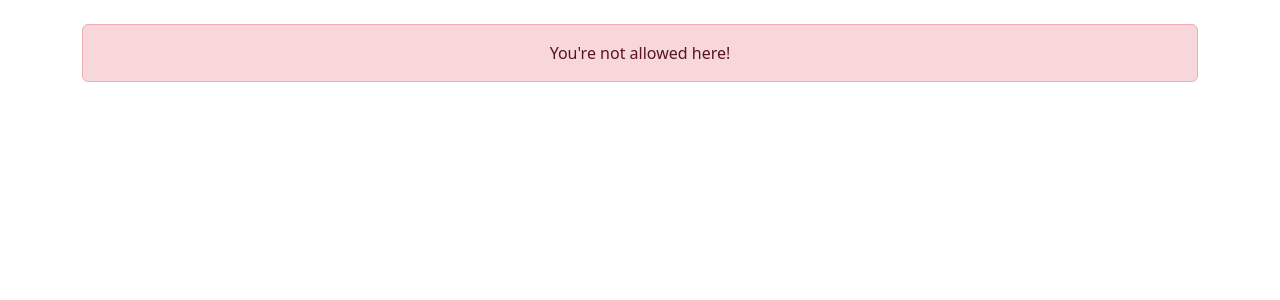
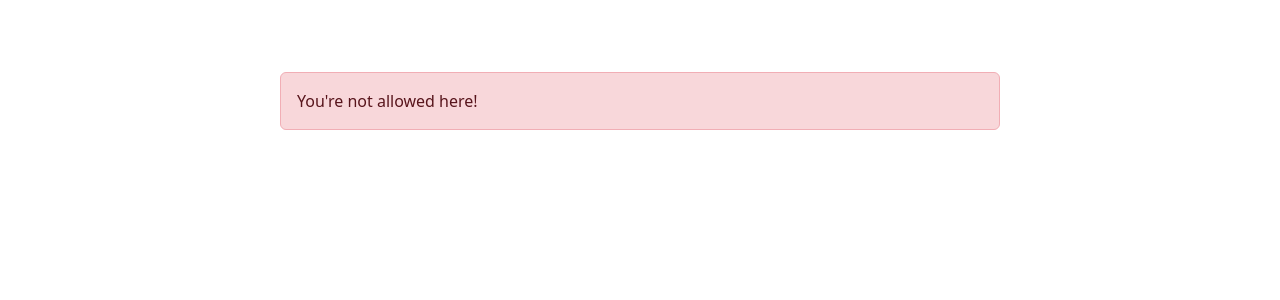
Before and after one commit to mazzocchi7053622/BlogPPM, a Django app: page /members/1/edit_profile_page/ in a window 1280 px wide. Shown: the part 56-356 px from the top of the page. Run offline with Django 5.2, Linux system fonts and the light colour scheme; data comes from the database, SQL or seed files in the repository; some libraries are stand-ins or nearby versions.

Commit message:
Update edit_profile_page.html

```diff
--- a/members/templates/registration/edit_profile_page.html
+++ b/members/templates/registration/edit_profile_page.html
@@ -4,38 +4,44 @@
 
 {% if user.is_authenticated %}
     {% if user.id == profile.user.id %}
-        <h1 class="text-center my-4">Edit Profile</h1>
-        <div class="d-flex justify-content-center">
-            <div class="card shadow-sm p-4" style="max-width: 600px; width: 100%;">
-                <form method="POST">
-                    {% csrf_token %}
-                    {% for field in form %}
-                        {% if field.name != "email" and field.name != "password1" and field.name != "password2" %}
-                            <div class="form-group">
-                                {{ field.label_tag }}
-                                {{ field }}
-                                {% if field.errors %}
-                                    <div class="text-danger">
-                                        {{ field.errors }}
-                                    </div>
-                                {% endif %}
-                            </div>
-                        {% endif %}
-                    {% endfor %}
-                    <div class="text-center mt-3">
-                        <button type="submit" class="btn btn-primary btn-block">Update Profile</button>
+        <div class="container mt-5">
+            <div class="row justify-content-center">
+                <div class="col-md-8">
+                    <div class="card shadow-sm">
+                        <div class="card-header bg-primary text-white">
+                            <h3>Edit Profile</h3>
+                        </div>
+                        <div class="card-body">
+                            <form method="POST">
+                                {% csrf_token %}
+                                {{ form.as_p }}
+                                <button type="submit" class="btn btn-primary btn-block">Update Profile</button>
+                            </form>
+                        </div>
                     </div>
-                </form>
+                </div>
             </div>
         </div>
     {% else %}
-        <div class="alert alert-danger text-center" role="alert">
-            You're not allowed here!
+        <div class="container mt-5">
+            <div class="row justify-content-center">
+                <div class="col-md-8">
+                    <div class="alert alert-danger" role="alert">
+                        You're not allowed here!
+                    </div>
+                </div>
+            </div>
         </div>
     {% endif %}
 {% else %}
-    <div class="alert alert-danger text-center" role="alert">
-        You're not allowed here!
+    <div class="container mt-5">
+        <div class="row justify-content-center">
+            <div class="col-md-8">
+                <div class="alert alert-danger" role="alert">
+                    You're not allowed here!
+                </div>
+            </div>
+        </div>
     </div>
 {% endif %}
 
```
